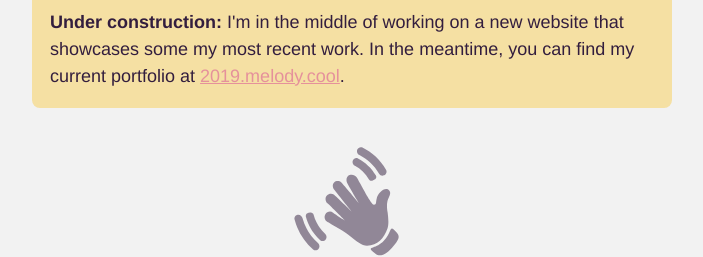
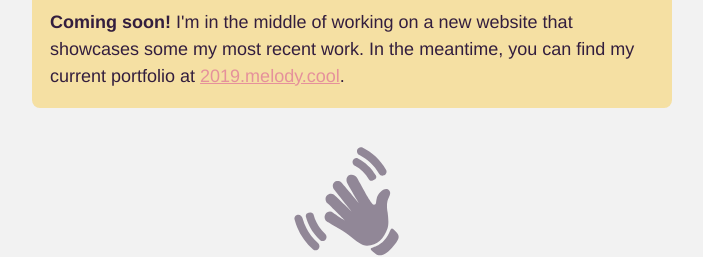
Before and after one commit to pixelyunicorn/2019.melody.dev, a Jekyll site: the page built from _posts/2019-03-06-jekyll-starter/2019-03-06-jekyll-starter.md, in a window 1280 px wide. Shown: the part 535-792 px from the top of the page, without its empty margins (288-991 px from the left). Built offline with Jekyll 4.4.1, drawn with Linux system fonts in a browser that asks for light colours; some web fonts are replaced; our own code applies the rules of GitHub Pages for plain Markdown files.

Commit message:
Under construction -> Coming soon

```diff
--- a/_includes/construction.html
+++ b/_includes/construction.html
@@ -1 +1 @@
-<p class="construction"><strong>Under construction:</strong> I'm in the middle of working on a new website that showcases some my most recent work. In the meantime, you can find my current portfolio at <a href="https://2019.melody.cool">2019.melody.cool</a>.</p>
+<p class="construction"><strong>Coming soon!</strong> I'm in the middle of working on a new website that showcases some my most recent work. In the meantime, you can find my current portfolio at <a href="https://2019.melody.cool">2019.melody.cool</a>.</p>
```
